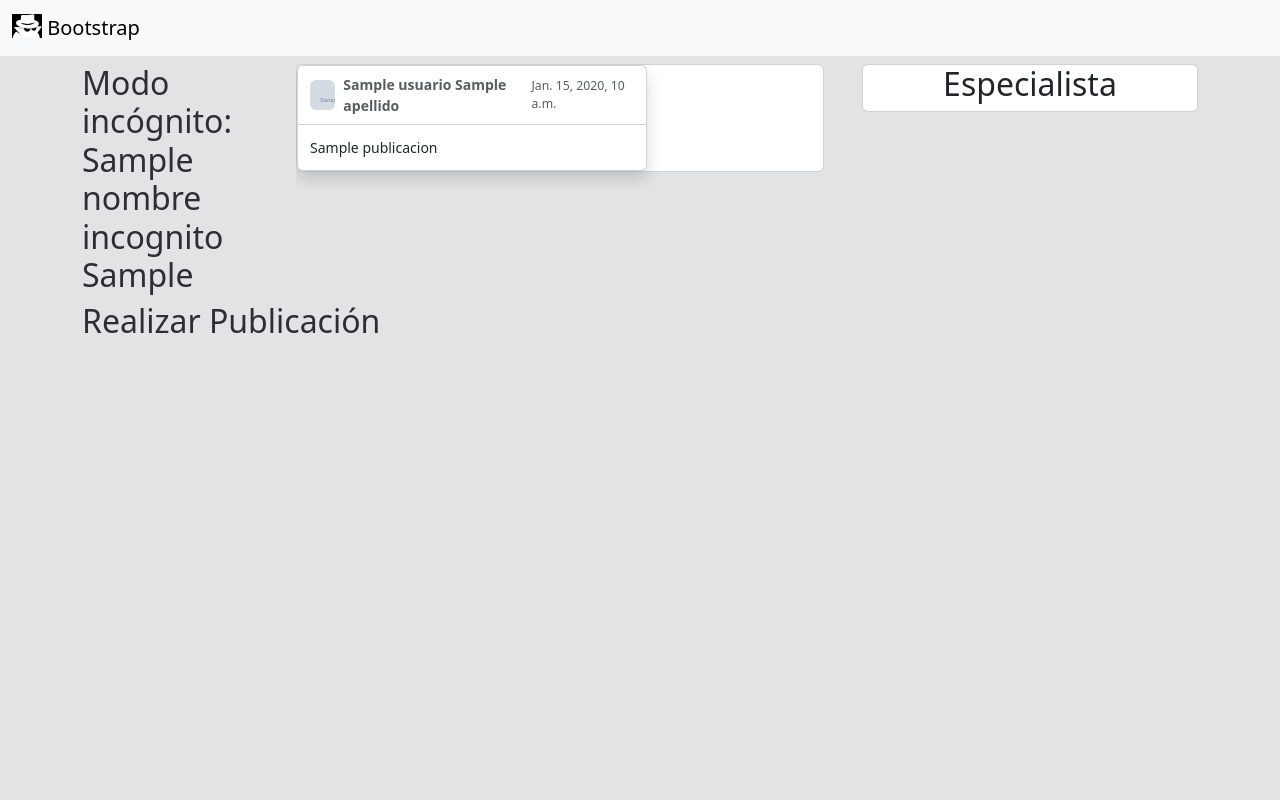
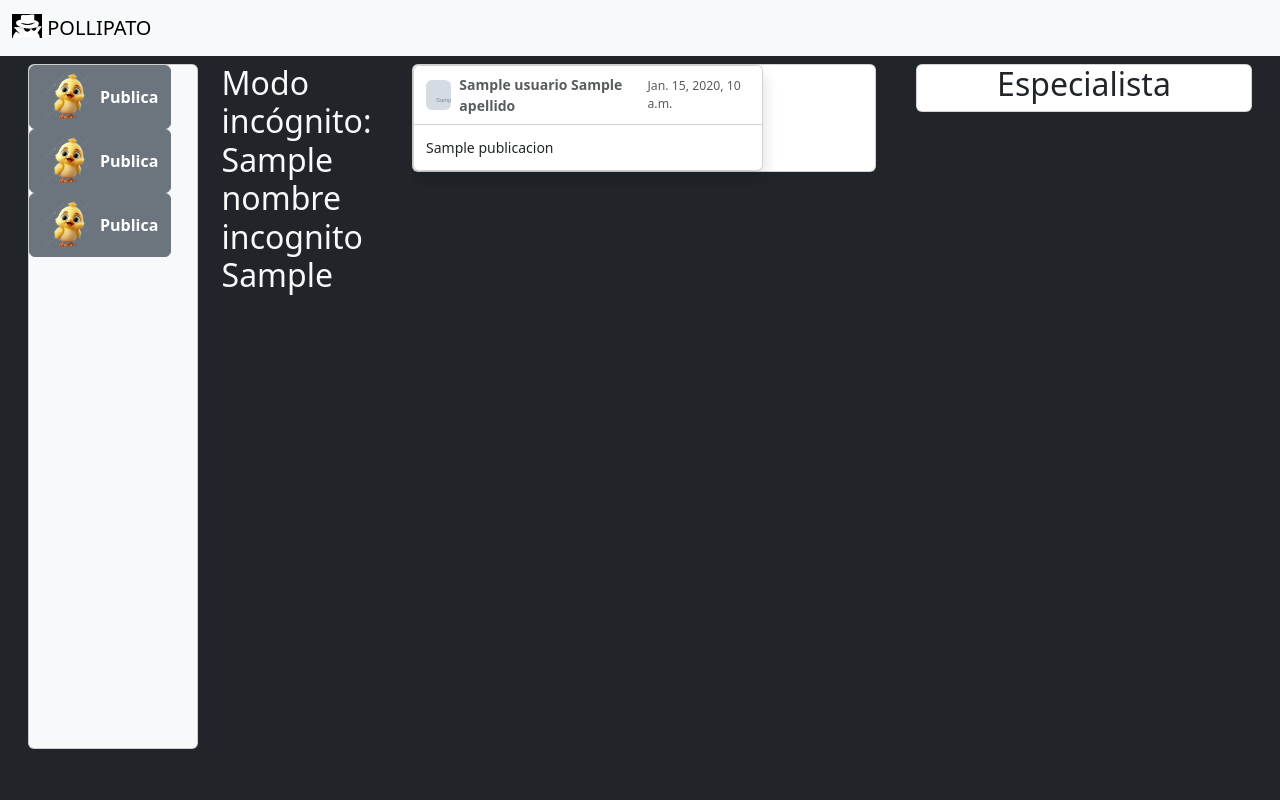
Before and after one commit to Eljeferson/POLLIPATO, a Django app: template feed/templates/feed_Incg.html in a window 1280 px wide. Run offline with Django 4.2, Linux system fonts and the light colour scheme; data comes from the database, SQL or seed files in the repository; both versions use the stored data as it was after the commit; the template is opened without the code that fills it: values that come from a table or form of the project are taken from there, most other values are stand-ins (such as "Sample title", 1, 10 or a date in 2020); grey boxes marked "Sample" are stand-in pictures.

Commit message:
Agregado

```diff
--- a/feed/templates/feed_Incg.html
+++ b/feed/templates/feed_Incg.html
@@ -9,18 +9,51 @@
 <script src="{% static 'especialista.js' %}" defer></script>
 <link href="https://cdn.jsdelivr.net/npm/bootstrap@5.3.3/dist/css/bootstrap.min.css" rel="stylesheet">
 <script src="https://cdn.jsdelivr.net/npm/bootstrap@5.3.3/dist/js/bootstrap.bundle.min.js"></script>
-<body class="p-3 mb-2 bg-secondary-subtle text-secondary-emphasis">
+
+<body class="p-3 mb-2 bg-dark text-light">
     <nav class="navbar navbar-expand-lg bg-body-tertiary fixed-top">
         <div class="container-fluid">
           <a class="navbar-brand" href="#">
             <img src="/media/fotos_incognito/incognito.jpg" alt="Logo" width="30" height="24" class="d-inline-block align-text-top">
-            Bootstrap
+            POLLIPATO
           </a>
         </div>
     </nav>
     <div class="mt-5"></div>
-    <div class="container text">
+    <div class="container-fluid">
         <div class="row">
+            <div class="col">
+                <div class="card bg-body-tertiary" style="width: 10.6rem; height: 685px;">
+                    <div class="btn-group-vertical">
+                        <div class="dropend">
+                            <button type="button" class="btn btn-secondary d-flex align-items-center" data-bs-toggle="dropdown" aria-expanded="false" aria-controls="outside">
+                                <img src="/media/fotos_incognito/pollipato.png" alt="Icono 1" width="50" height="50" class="me-2">
+                                <strong>Publica</strong>
+                            </button>
+                            {% if form %}
+                            <form class="dropdown-menu p-4" method="post" enctype="multipart/form-data">
+                                {% csrf_token %}
+                                <textarea name="contenido" rows="4" cols="50"></textarea><br>
+                                <input type="submit" value="Publicar">
+                            </form>
+                            {% endif %}
+
+                        </div>
+                        <div class="dropend">
+                            <button type="button" class="btn btn-secondary d-flex align-items-center" data-bs-toggle="dropdown" aria-expanded="false" aria-controls="outside">
+                                <img src="/media/fotos_incognito/pollipato.png" alt="Icono 1" width="50" height="50" class="me-2">
+                                <strong>Publica</strong>
+                            </button>
+                        </div>
+                        <div class="dropend">
+                            <button type="button" class="btn btn-secondary d-flex align-items-center" data-bs-toggle="dropdown" aria-expanded="false" aria-controls="outside">
+                                <img src="/media/fotos_incognito/pollipato.png" alt="Icono 1" width="50" height="50" class="me-2">
+                                <strong>Publica</strong>
+                            </button>
+                        </div>
+                    </div>
+                </div>
+            </div>
             <div class="col">
                 {% if nombre_incognito and apellido_incognito %}
                 <h2>Modo incógnito: {{ nombre_incognito }} {{ apellido_incognito }}</h2>
@@ -28,8 +61,8 @@
             </div>
 
             <div class="col">
-                <div class="overflow-y-auto" style="max-height: 500px; width: 542px;">
-                    <div class="card text mb-3" style="width: 33rem;">
+                <div class="overflow-y-auto" style="max-height: 686px; width: 480px;">
+                    <div class="card text mb-3" style="width: 29rem;">
                         <div class="toast-container position-static">
                             {% for publicacion in publicaciones_combinadas %}
                             <div class="toast fade show" role="alert" aria-live="assertive" aria-atomic="true">
@@ -72,16 +105,6 @@
                     {% endfor %}
                 </div>
             </div>
-            <div class="col">
-                <h2>Realizar Publicación</h2>
-                {% if form %}
-                    <form method="post" enctype="multipart/form-data">
-                        {% csrf_token %}
-                        <textarea name="contenido" rows="4" cols="50"></textarea><br>
-                        <input type="submit" value="Publicar">
-                    </form>
-                {% endif %}
-            </div>
         </div>
     </div>
 </body>
```
Also changed, not shown: feed/templates/feed.html (+38 -15 lines), db.sqlite3, media/fotos_incognito/pollipato.png (added).
